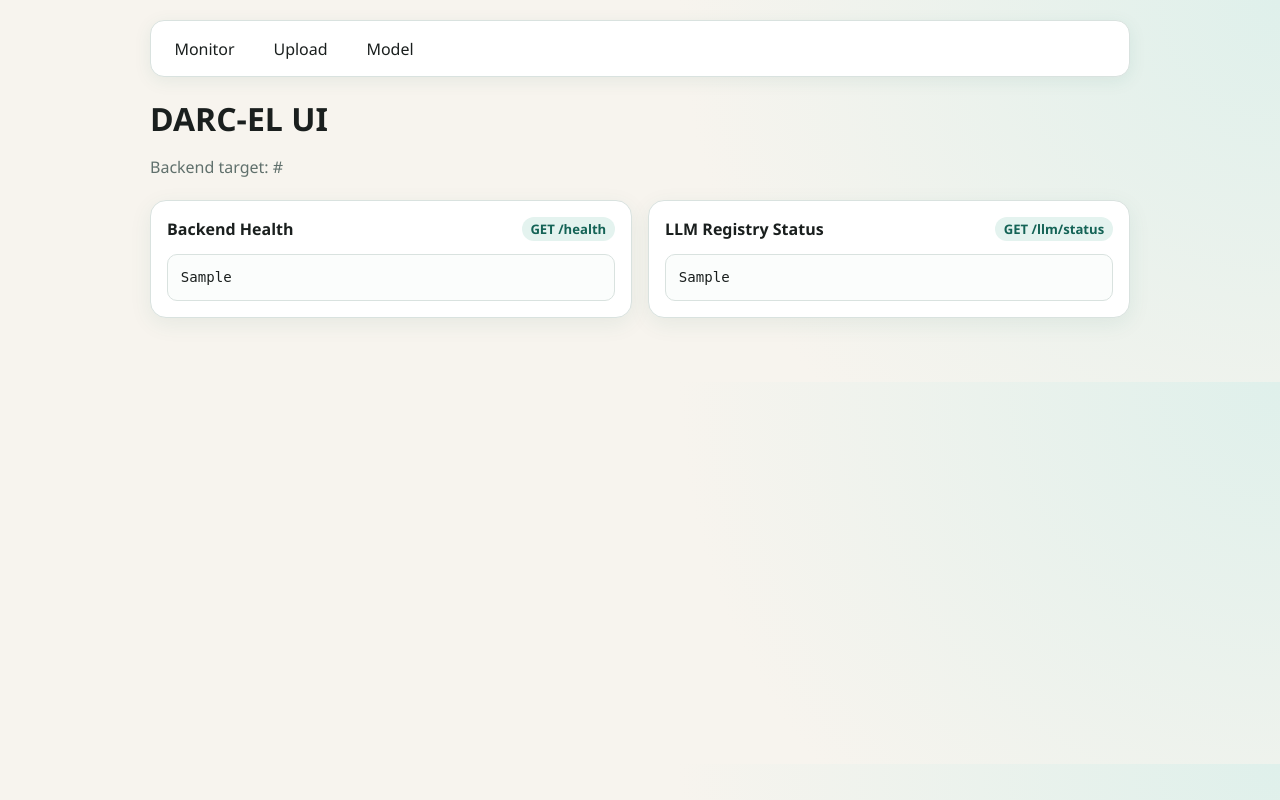
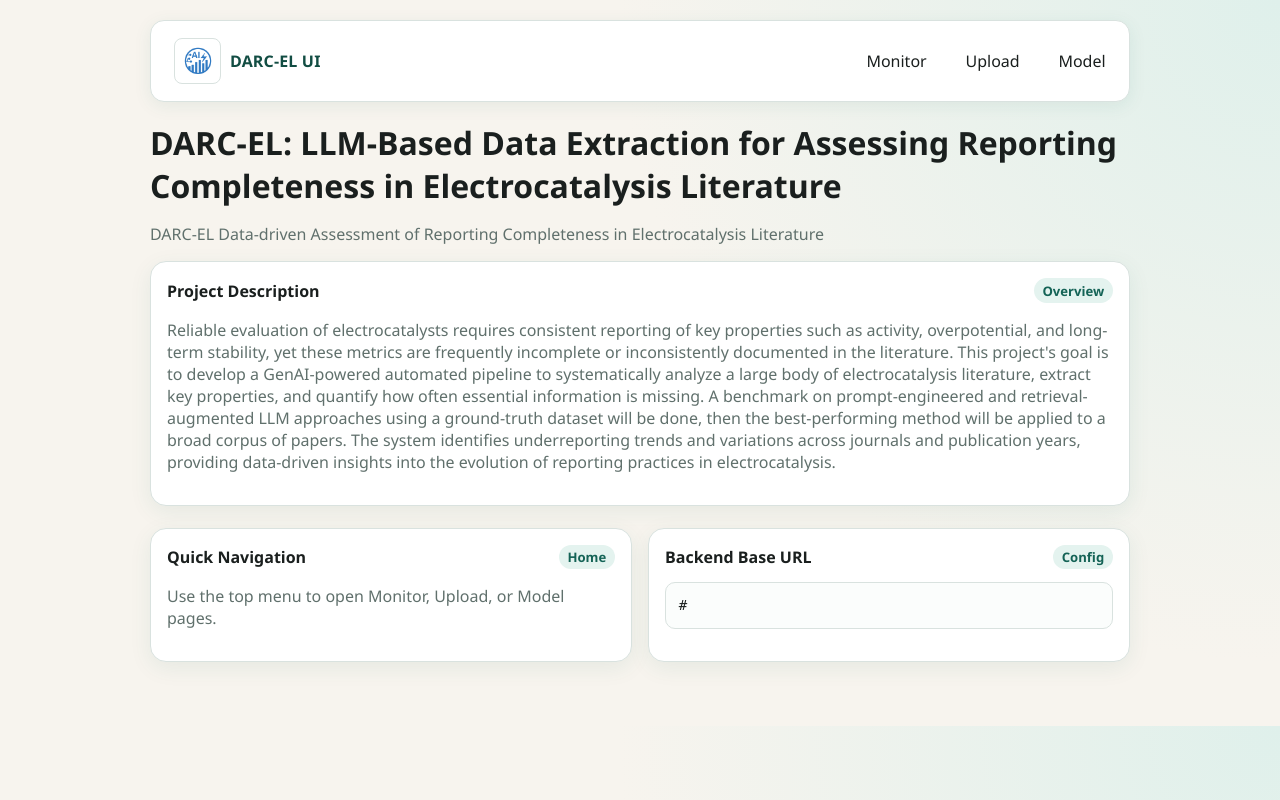
Before and after one commit to rolandramp/darc-el, a Django app: template darc-el-ui/webapp/templates/webapp/index.html in a window 1280 px wide. Run offline with Django 5.2, Linux system fonts and the light colour scheme; the template is opened without the code that fills it: most values are stand-ins (such as "Sample title", 1, 10 or a date in 2020).

Commit message:
feat: Implement home view and update navigation with new layout and styles

```diff
--- a/darc-el-ui/darc_el_ui/urls.py
+++ b/darc-el-ui/darc_el_ui/urls.py
@@ -2,13 +2,12 @@ from __future__ import annotations
 
 from django.contrib import admin
 from django.urls import path
-from django.views.generic import RedirectView
 
-from webapp.views import model_interaction, monitor, upload_documents
+from webapp.views import home, model_interaction, monitor, upload_documents
 
 urlpatterns = [
     path("admin/", admin.site.urls),
-    path("", RedirectView.as_view(pattern_name="monitor", permanent=False), name="home"),
+    path("", home, name="home"),
     path("monitor/", monitor, name="monitor"),
     path("upload/", upload_documents, name="upload_documents"),
     path("model/", model_interaction, name="model_interaction"),
--- a/darc-el-ui/webapp/static/webapp/styles.css
+++ b/darc-el-ui/webapp/static/webapp/styles.css
@@ -33,6 +33,44 @@ body {
     border-radius: 14px;
     padding: 0.6rem;
     box-shadow: 0 4px 18px rgba(20, 99, 86, 0.08);
+}
+
+.brand {
+    display: inline-flex;
+    align-items: center;
+    gap: 0.55rem;
+    text-decoration: none;
+    color: var(--text);
+    padding: 0.2rem 0.35rem;
+    border-radius: 10px;
+}
+
+.brand:hover {
+    background: #f8fbfa;
+}
+
+.brand-logo {
+    width: 40px;
+    height: 40px;
+    object-fit: contain;
+    border-radius: 8px;
+    background: #fff;
+    border: 1px solid var(--border);
+    padding: 0.15rem;
+}
+
+.brand-text {
+    font-weight: 700;
+    letter-spacing: 0.01em;
+    color: #124d43;
+}
+
+.menu-links {
+    display: flex;
+    flex-wrap: wrap;
+    align-items: center;
+    gap: 0.7rem;
+    margin-left: auto;
 }
 
 .menu a {
--- a/darc-el-ui/webapp/templates/webapp/base.html
+++ b/darc-el-ui/webapp/templates/webapp/base.html
@@ -5,14 +5,22 @@
     <meta charset="utf-8">
     <meta name="viewport" content="width=device-width, initial-scale=1">
     <title>{% block title %}DARC-EL UI{% endblock %}</title>
+    <link rel="icon" type="image/png" href="{% static 'webapp/images/darc-el.png' %}">
+    <link rel="apple-touch-icon" href="{% static 'webapp/images/darc-el.png' %}">
     <link rel="stylesheet" href="{% static 'webapp/styles.css' %}">
 </head>
 <body>
     <main class="page">
         <nav class="menu" aria-label="Main menu">
-            <a href="{% url 'monitor' %}" class="{% if active_page == 'monitor' %}active{% endif %}">Monitor</a>
-            <a href="{% url 'upload_documents' %}" class="{% if active_page == 'upload' %}active{% endif %}">Upload</a>
-            <a href="{% url 'model_interaction' %}" class="{% if active_page == 'model' %}active{% endif %}">Model</a>
+            <a href="{% url 'home' %}" class="brand" aria-label="DARC-EL Home">
+                <img class="brand-logo" src="{% static 'webapp/images/darc-el.png' %}" alt="DARC-EL logo">
+                <span class="brand-text">DARC-EL UI</span>
+            </a>
+            <div class="menu-links">
+                <a href="{% url 'monitor' %}" class="{% if active_page == 'monitor' %}active{% endif %}">Monitor</a>
+                <a href="{% url 'upload_documents' %}" class="{% if active_page == 'upload' %}active{% endif %}">Upload</a>
+                <a href="{% url 'model_interaction' %}" class="{% if active_page == 'model' %}active{% endif %}">Model</a>
+            </div>
         </nav>
 
         {% block content %}{% endblock %}
--- a/darc-el-ui/webapp/templates/webapp/index.html
+++ b/darc-el-ui/webapp/templates/webapp/index.html
@@ -1,34 +1,44 @@
 {% extends "webapp/base.html" %}
 
-{% block title %}DARC-EL UI Monitor{% endblock %}
+{% block title %}DARC-EL UI Home{% endblock %}
 
 {% block content %}
-<h1>DARC-EL UI</h1>
-<p>Backend target: {{ backend_base_url }}</p>
+<h1>DARC-EL: LLM-Based Data Extraction for Assessing Reporting Completeness in Electrocatalysis Literature</h1>
+<p>DARC-EL Data-driven Assessment of Reporting Completeness in Electrocatalysis Literature</p>
+
+<article class="card">
+    <div class="title-row">
+        <span>Project Description</span>
+        <span class="pill">Overview</span>
+    </div>
+    <p>
+        Reliable evaluation of electrocatalysts requires consistent reporting of key properties such as activity,
+        overpotential, and long-term stability, yet these metrics are frequently incomplete or inconsistently
+        documented in the literature. This project's goal is to develop a GenAI-powered automated pipeline to
+        systematically analyze a large body of electrocatalysis literature, extract key properties, and quantify
+        how often essential information is missing. A benchmark on prompt-engineered and retrieval-augmented LLM
+        approaches using a ground-truth dataset will be done, then the best-performing method will be applied to
+        a broad corpus of papers. The system identifies underreporting trends and variations across journals and
+        publication years, providing data-driven insights into the evolution of reporting practices in
+        electrocatalysis.
+    </p>
+</article>
 
 <section class="grid">
     <article class="card">
         <div class="title-row">
-            <span>Backend Health</span>
-            <span class="pill">GET /health</span>
+            <span>Quick Navigation</span>
+            <span class="pill">Home</span>
         </div>
-        {% if health_error %}
-            <p class="error">{{ health_error }}</p>
-        {% else %}
-            <pre>{{ health_payload }}</pre>
-        {% endif %}
+        <p>Use the top menu to open Monitor, Upload, or Model pages.</p>
     </article>
 
     <article class="card">
         <div class="title-row">
-            <span>LLM Registry Status</span>
-            <span class="pill">GET /llm/status</span>
+            <span>Backend Base URL</span>
+            <span class="pill">Config</span>
         </div>
-        {% if llm_error %}
-            <p class="error">{{ llm_error }}</p>
-        {% else %}
-            <pre>{{ llm_payload }}</pre>
-        {% endif %}
+        <pre>{{ backend_base_url }}</pre>
     </article>
 </section>
 {% endblock %}
```
Also changed, not shown: other parts of darc-el-ui/webapp/static/webapp/styles.css (+89 -0 lines), darc-el-ui/webapp/templates/webapp/moitor.html (added, +122 -0 lines), darc-el-ui/webapp/views.py (+6 -1 lines), darc-el-ui/webapp/static/webapp/images/darc-el.png (added).
